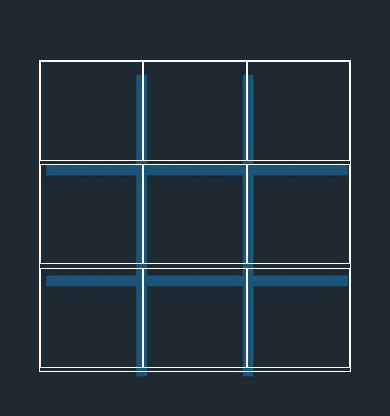
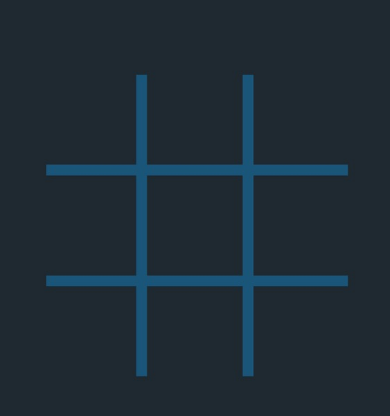
Before and after one commit to abhijeetpalanki/Tic-Tac-Toe, a React Native app: screen / in a window 390 px wide. Shown: the part 216-632 px from the top of the page. Built offline with nearby package versions, Linux system fonts and the light colour scheme.

Commit message:
manage match win or tie s tate and reset game

```diff
--- a/App.js
+++ b/App.js
@@ -31,6 +31,111 @@ export default function App() {
     });
 
     setCurrentTurn(currentTurn === "x" ? "o" : "x");
+
+    const winner = getWinner();
+    if (winner) {
+      gameWon(winner);
+    } else {
+      checkTieState();
+    }
+  };
+
+  const getWinner = () => {
+    // check rows
+    for (let i = 0; i < 3; i++) {
+      const isRowXWinning = map[i].every((cell) => cell === "x");
+      const isRowOWinning = map[i].every((cell) => cell === "o");
+
+      if (isRowXWinning) {
+        return "x";
+      }
+      if (isRowOWinning) {
+        return "o";
+      }
+    }
+
+    // check columns
+    for (let col = 0; col < 3; col++) {
+      let isColumnXWinner = true;
+      let isColumnOWinner = true;
+
+      for (let row = 0; row < 3; row++) {
+        if (map[row][col] !== "x") {
+          isColumnXWinner = false;
+        }
+        if (map[row][col] !== "o") {
+          isColumnOWinner = false;
+        }
+      }
+
+      if (isColumnXWinner) {
+        return "x";
+      }
+      if (isColumnOWinner) {
+        return "o";
+      }
+    }
+
+    // check diagonals
+    let isDiagonalOWinning1 = true;
+    let isDiagonalXWinning1 = true;
+    let isDiagonalOWinning2 = true;
+    let isDiagonalXWinning2 = true;
+
+    for (let i = 0; i < 3; i++) {
+      // left diagonal
+      if (map[i][i] !== "o") {
+        isDiagonalOWinning1 = false;
+      }
+      if (map[i][i] !== "x") {
+        isDiagonalXWinning1 = false;
+      }
+
+      // right diagonal
+      if (map[i][2 - i] !== "o") {
+        isDiagonalOWinning2 = false;
+      }
+      if (map[i][2 - i] !== "x") {
+        isDiagonalXWinning2 = false;
+      }
+    }
+
+    // alert for left/right diagonal
+    if (isDiagonalOWinning1 || isDiagonalOWinning2) {
+      return "o";
+    }
+    if (isDiagonalXWinning1 || isDiagonalXWinning2) {
+      return "x";
+    }
+  };
+
+  const checkTieState = () => {
+    if (!map.some((row) => row.some((cell) => cell === ""))) {
+      Alert.alert("It's a Tie!", `Match Tied`, [
+        {
+          text: "Restart",
+          onPress: resetGame,
+        },
+      ]);
+    }
+  };
+
+  const gameWon = (player) => {
+    Alert.alert("Congratulations!!!", `Player ${player} won`, [
+      {
+        text: "Restart",
+        onPress: resetGame,
+      },
+    ]);
+  };
+
+  const resetGame = () => {
+    setMap([
+      ["", "", ""], // 1st row
+      ["", "", ""], // 2nd row
+      ["", "", ""], // 3rd row
+    ]);
+    setCurrentTurn("x");
   };
 
   return (
@@ -38,9 +143,10 @@ export default function App() {
       <ImageBackground source={bg} style={styles.bg} resizeMode="contain">
         <View style={styles.map}>
           {map.map((row, rowIndex) => (
-            <View style={styles.row}>
+            <View key={`row-${rowIndex}`} style={styles.row}>
               {row.map((cell, colIndex) => (
                 <Pressable
+                  key={`row-${rowIndex}-col-${colIndex}`}
                   onPress={() => onPress(rowIndex, colIndex)}
                   style={styles.cell}
                 >
@@ -67,7 +173,6 @@ export default function App() {
 const styles = StyleSheet.create({
   container: {
     flex: 1,
-    backgroundColor: "#fff",
     alignItems: "center",
     justifyContent: "center",
     backgroundColor: "#242d34",
@@ -81,8 +186,6 @@ const styles = StyleSheet.create({
     paddingTop: 20,
   },
   map: {
-    borderWidth: 1,
-    borderColor: "white",
     width: "80%",
     aspectRatio: 1,
   },
@@ -94,8 +197,6 @@ const styles = StyleSheet.create({
     width: 100,
     height: 100,
     flex: 1,
-    borderWidth: 1,
-    borderColor: "white",
   },
   circle: {
     flex: 1,
```
